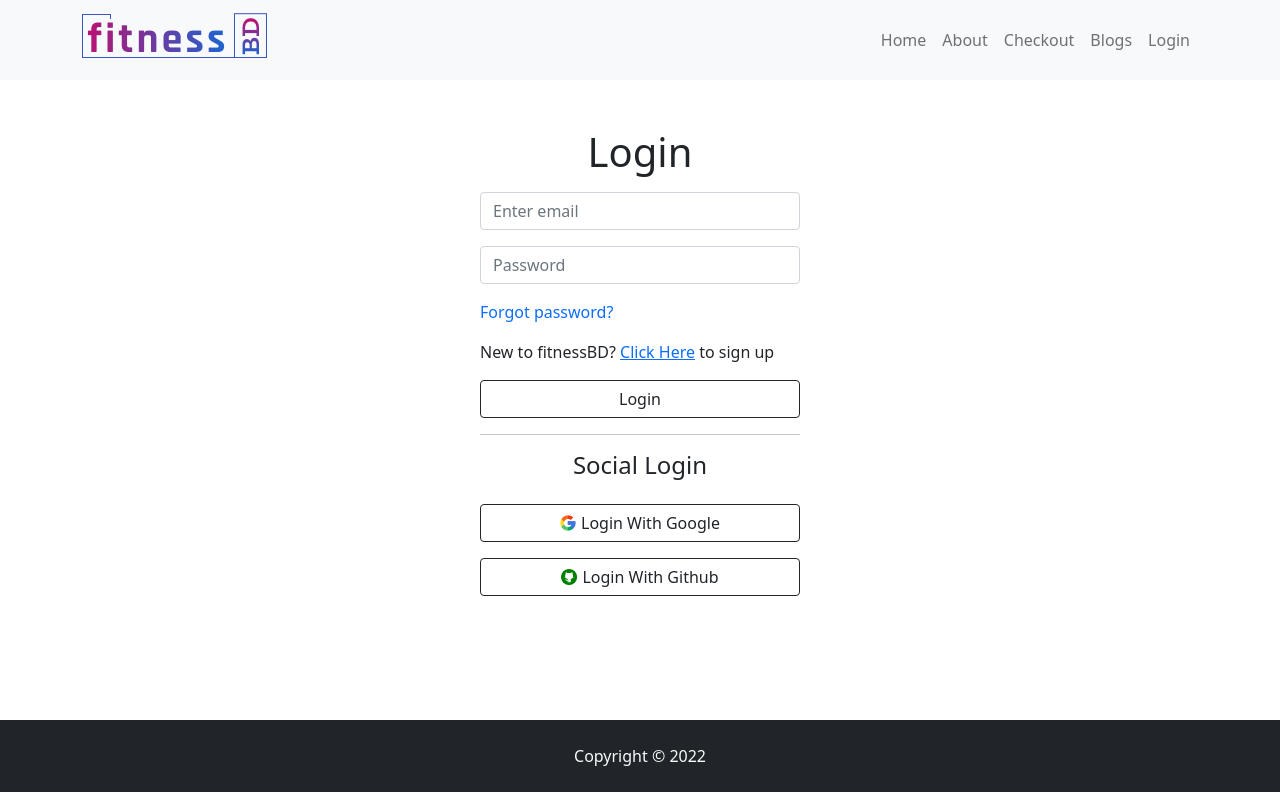
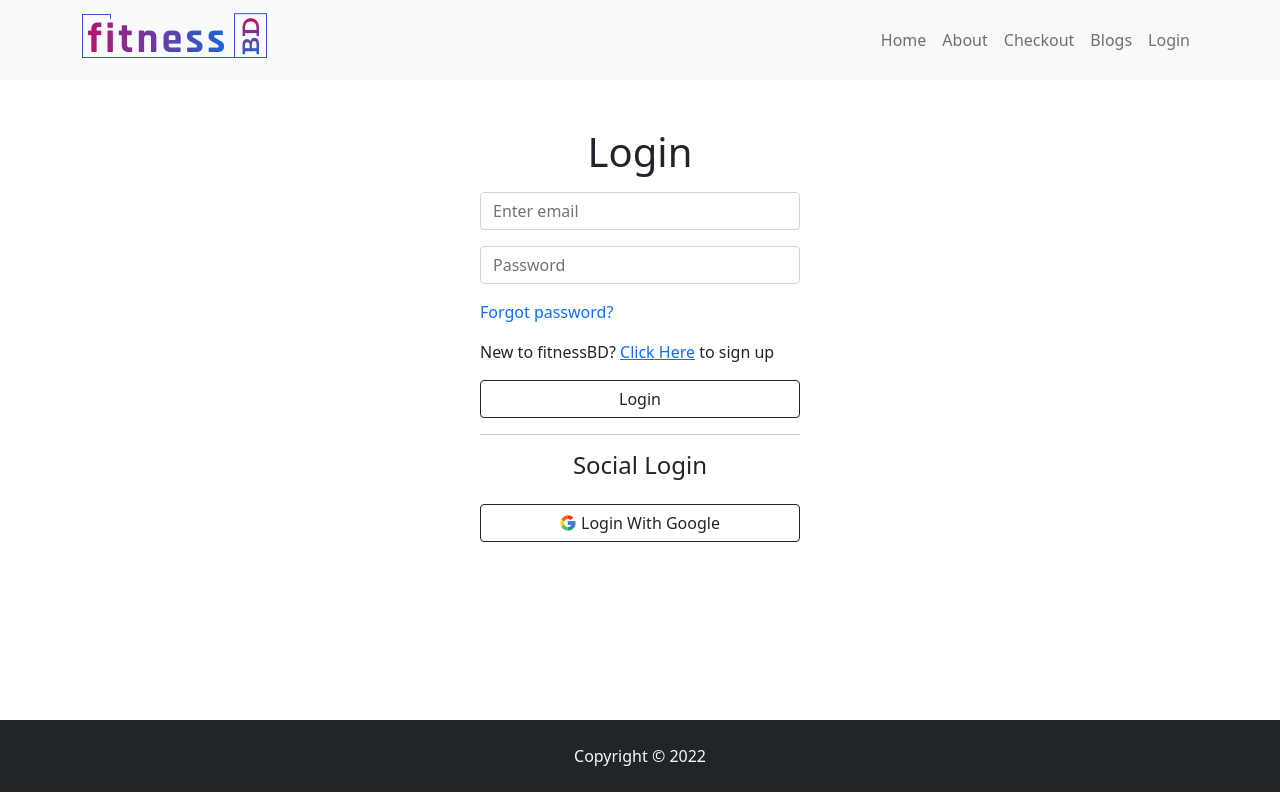
Before and after one commit to sayedmdsafwan/fitness-bd-react-auth, a React (Create React App) app: page /login in a window 1280 px wide. Built offline with nearby package versions, Linux system fonts and the light colour scheme; no server answers.

Commit message:
removed github login system from this project

```diff
--- a/src/components/Login/Login.js
+++ b/src/components/Login/Login.js
@@ -9,7 +9,6 @@ import "react-toastify/dist/ReactToastify.css";
 import {
     useSendPasswordResetEmail,
     useSignInWithEmailAndPassword,
-    useSignInWithGithub,
     useSignInWithGoogle,
 } from "react-firebase-hooks/auth";
 import Loading from "../Loading/Loading";
@@ -23,9 +22,6 @@ const Login = () => {
 
     const [signInWithGoogle, userGoogle, loadingGoogle, errorGoogle] =
         useSignInWithGoogle(auth);
-
-    const [signInWithGithub, userGit, loadingGit, errorGit] =
-        useSignInWithGithub(auth);
 
     const navigate = useNavigate();
     const location = useLocation();
@@ -60,7 +56,7 @@ const Login = () => {
         );
     }
 
-    if (user || userGit || userGoogle) {
+    if (user || userGoogle) {
         navigate(from, { replace: true });
     }
 
@@ -129,22 +125,6 @@ const Login = () => {
                     />
                     Login With Google
                 </Button>
-                <Button
-                    onClick={() => signInWithGithub()}
-                    variant="outline-dark"
-                    className="mt-3 w-100"
-                >
-                    <img
-                        style={{
-                            width: "16px",
-                            marginRight: "5px",
-                            marginBottom: "4px",
-                        }}
-                        src={gitLogo}
-                        alt=""
-                    />
-                    Login With Github
-                </Button>
             </Form>
             <ToastContainer />
         </div>
```
